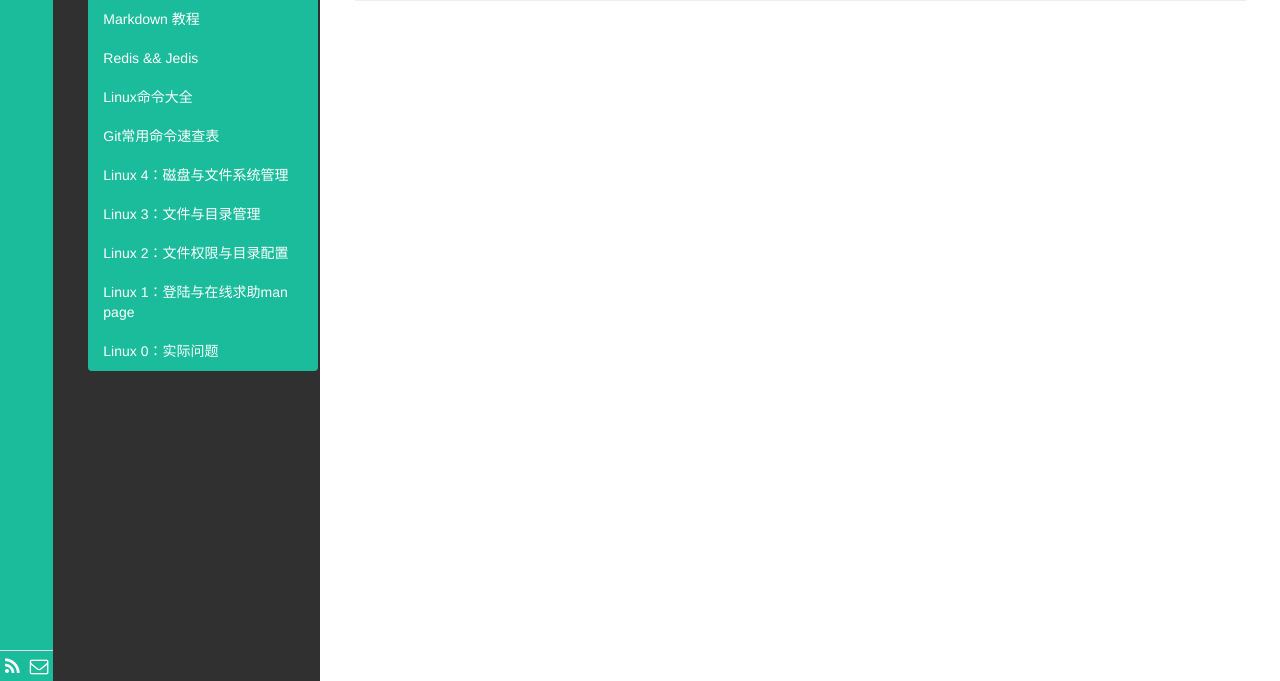
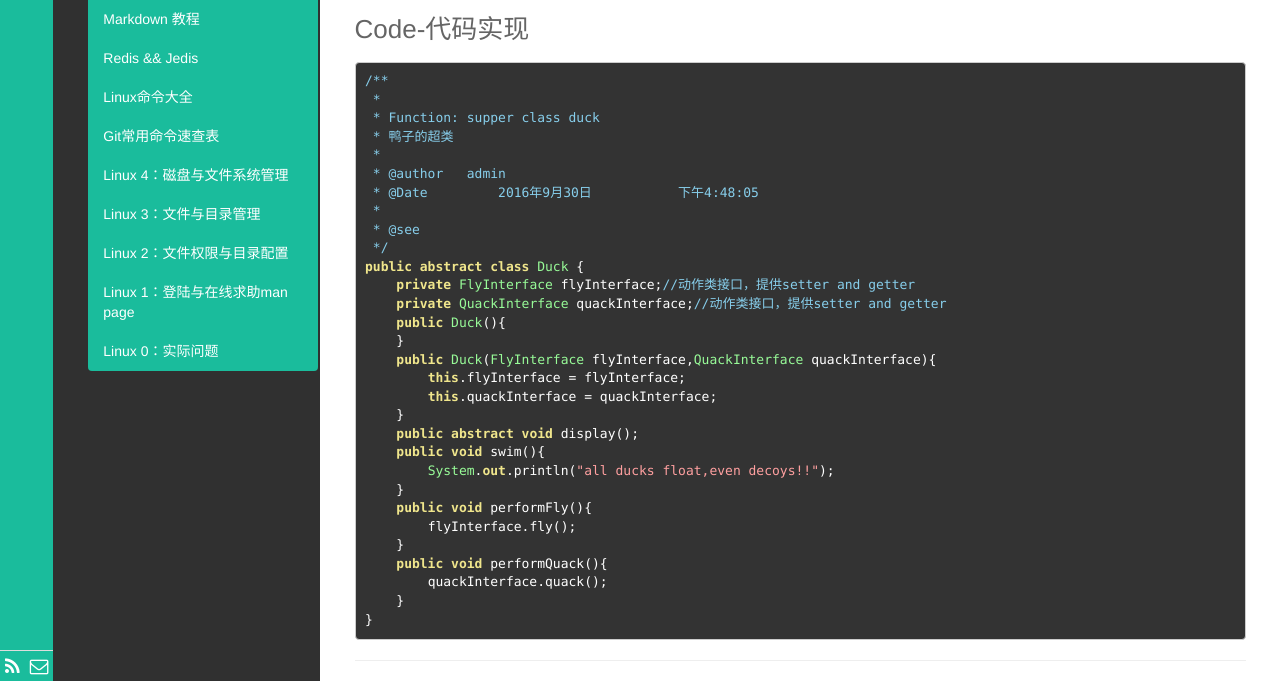
Before and after one commit to demon7452/demon7452.github.io, a Jekyll site: the page built from _posts/技术/2016-09/2016-09-28-设计模式-01-策略模式.md, in a window 1280 px wide. Shown: the part 1212-1893 px from the top of the page. Built offline with Jekyll 4.4.1, drawn with Linux system fonts in a browser that asks for light colours; comment, search, counter and statistics services are not loaded.

Commit message:
Update _posts/技术/2016-09/2016-09-28-设计模式-01-策略模式.md

````diff
--- a/_posts/技术/2016-09/2016-09-28-设计模式-01-策略模式.md
+++ b/_posts/技术/2016-09/2016-09-28-设计模式-01-策略模式.md
@@ -30,3 +30,38 @@ The Strategy Pattern defines a family of algorithms(演算法;运算法则;),enc
 ### Structure-设计结构
 
 ![strategy pattern](http://o835t7sp4.bkt.clouddn.com/image/blog/StrategyPattern.png)
+### Code-代码实现
+
+```
+/**
+ *
+ * Function: supper class duck
+ * 鸭子的超类
+ *
+ * @author   admin
+ * @Date	 2016年9月30日		下午4:48:05
+ *
+ * @see
+ */
+public abstract class Duck {
+    private FlyInterface flyInterface;//动作类接口，提供setter and getter
+    private QuackInterface quackInterface;//动作类接口，提供setter and getter
+    public Duck(){
+    }
+    public Duck(FlyInterface flyInterface,QuackInterface quackInterface){
+        this.flyInterface = flyInterface;
+        this.quackInterface = quackInterface;
+    }
+    public abstract void display();
+    public void swim(){
+        System.out.println("all ducks float,even decoys!!");
+    }
+    public void performFly(){
+        flyInterface.fly();
+    }
+    public void performQuack(){
+        quackInterface.quack();
+    }
+}
+
+```
````
